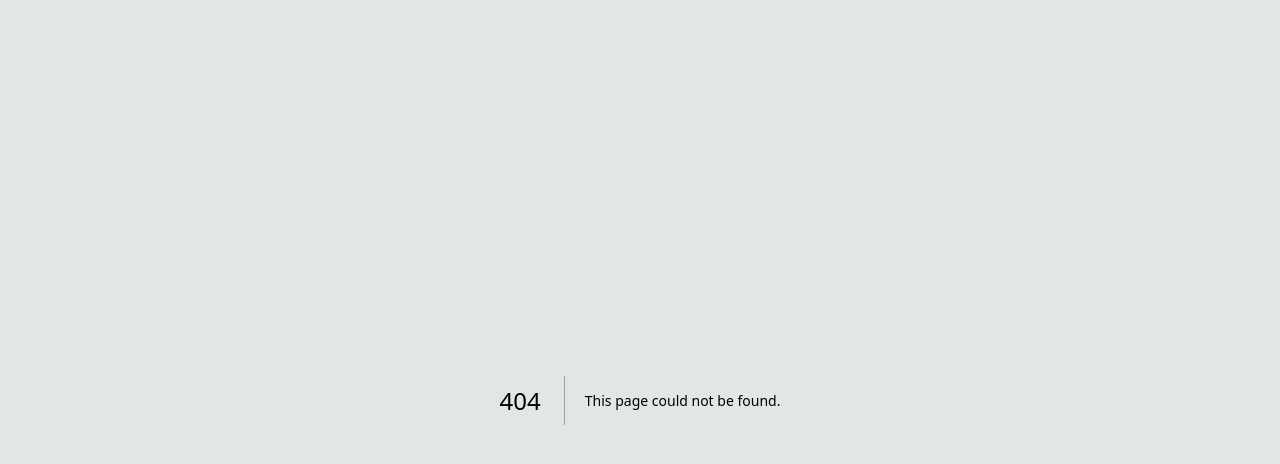
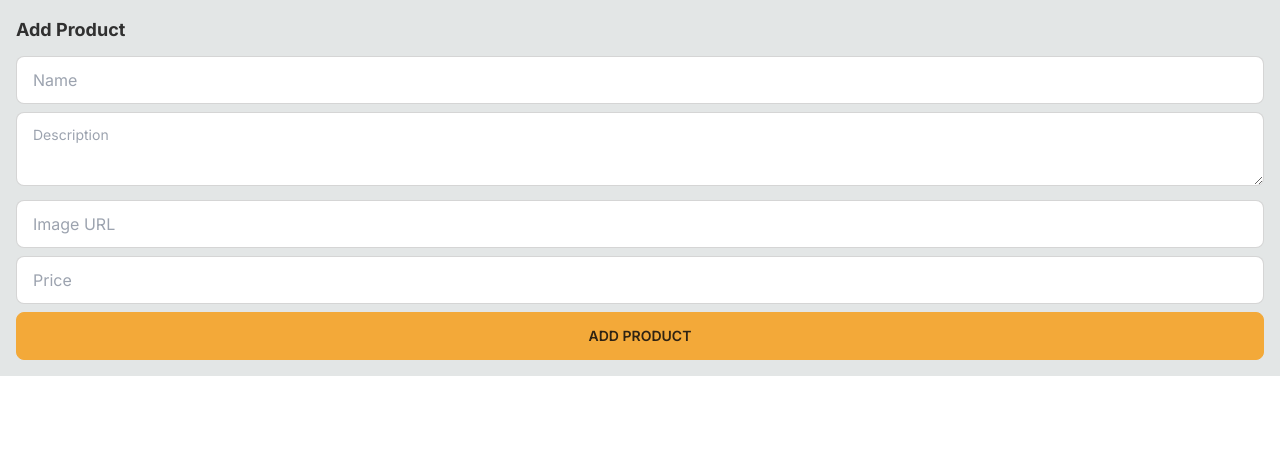
Before and after one commit to FeikVizeege/nextjs-ecommerce, a Next.js app: page /add-product in a window 1280 px wide. Before the commit this address had no page. Shown: the top 464 px of the page. Built offline with nearby package versions, Linux system fonts and the light colour scheme.

Commit message:
Add product page & submit component

```diff
--- /dev/null
+++ b/src/app/add-product/page.tsx
@@ -0,0 +1,65 @@
+import FormSubmitButton from "@/components/FormSubmitButton";
+import { prisma } from "@/lib/db/prisma";
+import { redirect } from "next/navigation";
+
+export const metadata = {
+    title: "Add Product - Ecommerce Website"
+}
+
+async function addProduct(formData: FormData) {
+    'use server';
+
+    const name = formData.get("name")?.toString();
+    const description = formData.get("description")?.toString();
+    const imageUrl = formData.get("imageUrl")?.toString();
+    const price = Number(formData.get("price") || 0);
+
+    if (!name || !description || !imageUrl || !price) {
+        throw Error('Mising required fields');
+    }
+
+    await prisma.product.create({
+        data: {name, description, imageUrl, price}
+    });
+
+    redirect("/");
+}
+
+export default function AddProductPage() {
+    return (
+        <div>
+            <h1 className="text-lg mb-3 font-bold">Add Product</h1>
+            <form action={addProduct}>
+                <input
+                    required
+                    name="name"
+                    placeholder="Name"
+                    className="mb-2 w-full input input-bordered"
+                />
+                <textarea
+                    required
+                    name="description"
+                    placeholder="Description"
+                    className="textarea textarea-bordered mb-2 w-full"
+                />
+                <input
+                    required
+                    name="imageUrl"
+                    placeholder="Image URL"
+                    type="url"
+                    className="mb-2 w-full input input-bordered"
+                />
+                <input
+                    required
+                    name="price"
+                    placeholder="Price"
+                    type="number"
+                    className="mb-2 w-full input input-bordered"
+                />
+                <FormSubmitButton className="btn-block">
+                    Add Product
+                </FormSubmitButton>
+            </form>
+        </div>
+    );
+}
--- a/src/app/layout.tsx
+++ b/src/app/layout.tsx
@@ -5,8 +5,9 @@ import "./globals.css";
 const inter = Inter({ subsets: ["latin"] });
 
 export const metadata: Metadata = {
-  title: "Create Next App",
-  description: "Generated by create next app",
+  metadataBase: new URL('http://localhost:3000/'),
+  title: "Ecommerce Website",
+  description: "Desc",
 };
 
 export default function RootLayout({
@@ -16,7 +17,11 @@ export default function RootLayout({
 }) {
   return (
     <html lang="en">
-      <body className={inter.className}>{children}</body>
+      <body className={inter.className}>
+        <main className="p-4 max-w-7xl m-auto min-w-[300px]">
+          {children}
+        </main>
+      </body>
     </html>
   );
 }
--- a/src/app/page.tsx
+++ b/src/app/page.tsx
@@ -2,112 +2,8 @@ import Image from 'next/image'
 
 export default function Home() {
   return (
-    <main className="flex min-h-screen flex-col items-center justify-between p-24">
-      <div className="z-10 max-w-5xl w-full items-center justify-between font-mono text-sm lg:flex">
-        <p className="fixed left-0 top-0 flex w-full justify-center border-b border-gray-300 bg-gradient-to-b from-zinc-200 pb-6 pt-8 backdrop-blur-2xl dark:border-neutral-800 dark:bg-zinc-800/30 dark:from-inherit lg:static lg:w-auto  lg:rounded-xl lg:border lg:bg-gray-200 lg:p-4 lg:dark:bg-zinc-800/30">
-          Get started by editing&nbsp;
-          <code className="font-mono font-bold">src/app/page.tsx</code>
-        </p>
-        <div className="fixed bottom-0 left-0 flex h-48 w-full items-end justify-center bg-gradient-to-t from-white via-white dark:from-black dark:via-black lg:static lg:h-auto lg:w-auto lg:bg-none">
-          <a
-            className="pointer-events-none flex place-items-center gap-2 p-8 lg:pointer-events-auto lg:p-0"
-            href="https://vercel.com?utm_source=create-next-app&utm_medium=appdir-template&utm_campaign=create-next-app"
-            target="_blank"
-            rel="noopener noreferrer"
-          >
-            By{' '}
-            <Image
-              src="/vercel.svg"
-              alt="Vercel Logo"
-              className="dark:invert"
-              width={100}
-              height={24}
-              priority
-            />
-          </a>
-        </div>
-      </div>
+    <main className="">
 
-      <div className="relative flex place-items-center before:absolute before:h-[300px] before:w-[480px] before:-translate-x-1/2 before:rounded-full before:bg-gradient-radial before:from-white before:to-transparent before:blur-2xl before:content-[''] after:absolute after:-z-20 after:h-[180px] after:w-[240px] after:translate-x-1/3 after:bg-gradient-conic after:from-sky-200 after:via-blue-200 after:blur-2xl after:content-[''] before:dark:bg-gradient-to-br before:dark:from-transparent before:dark:to-blue-700 before:dark:opacity-10 after:dark:from-sky-900 after:dark:via-[#0141ff] after:dark:opacity-40 before:lg:h-[360px] z-[-1]">
-        <Image
-          className="relative dark:drop-shadow-[0_0_0.3rem_#ffffff70] dark:invert"
-          src="/next.svg"
-          alt="Next.js Logo"
-          width={180}
-          height={37}
-          priority
-        />
-      </div>
-
-      <div className="mb-32 grid text-center lg:max-w-5xl lg:w-full lg:mb-0 lg:grid-cols-4 lg:text-left">
-        <a
-          href="https://nextjs.org/docs?utm_source=create-next-app&utm_medium=appdir-template&utm_campaign=create-next-app"
-          className="group rounded-lg border border-transparent px-5 py-4 transition-colors hover:border-gray-300 hover:bg-gray-100 hover:dark:border-neutral-700 hover:dark:bg-neutral-800/30"
-          target="_blank"
-          rel="noopener noreferrer"
-        >
-          <h2 className={`mb-3 text-2xl font-semibold`}>
-            Docs{' '}
-            <span className="inline-block transition-transform group-hover:translate-x-1 motion-reduce:transform-none">
-              -&gt;
-            </span>
-          </h2>
-          <p className={`m-0 max-w-[30ch] text-sm opacity-50`}>
-            Find in-depth information about Next.js features and API.
-          </p>
-        </a>
-
-        <a
-          href="https://nextjs.org/learn?utm_source=create-next-app&utm_medium=appdir-template-tw&utm_campaign=create-next-app"
-          className="group rounded-lg border border-transparent px-5 py-4 transition-colors hover:border-gray-300 hover:bg-gray-100 hover:dark:border-neutral-700 hover:dark:bg-neutral-800/30"
-          target="_blank"
-          rel="noopener noreferrer"
-        >
-          <h2 className={`mb-3 text-2xl font-semibold`}>
-            Learn{' '}
-            <span className="inline-block transition-transform group-hover:translate-x-1 motion-reduce:transform-none">
-              -&gt;
-            </span>
-          </h2>
-          <p className={`m-0 max-w-[30ch] text-sm opacity-50`}>
-            Learn about Next.js in an interactive course with&nbsp;quizzes!
-          </p>
-        </a>
-
-        <a
-          href="https://vercel.com/templates?framework=next.js&utm_source=create-next-app&utm_medium=appdir-template&utm_campaign=create-next-app"
-          className="group rounded-lg border border-transparent px-5 py-4 transition-colors hover:border-gray-300 hover:bg-gray-100 hover:dark:border-neutral-700 hover:dark:bg-neutral-800/30"
-          target="_blank"
-          rel="noopener noreferrer"
-        >
-          <h2 className={`mb-3 text-2xl font-semibold`}>
-            Templates{' '}
-            <span className="inline-block transition-transform group-hover:translate-x-1 motion-reduce:transform-none">
-              -&gt;
-            </span>
-          </h2>
-          <p className={`m-0 max-w-[30ch] text-sm opacity-50`}>
-            Explore the Next.js 13 playground.
-          </p>
-        </a>
-
-        <a
-          href="https://vercel.com/new?utm_source=create-next-app&utm_medium=appdir-template&utm_campaign=create-next-app"
-          className="group rounded-lg border border-transparent px-5 py-4 transition-colors hover:border-gray-300 hover:bg-gray-100 hover:dark:border-neutral-700 hover:dark:bg-neutral-800/30"
-          target="_blank"
-          rel="noopener noreferrer"
-        >
-          <h2 className={`mb-3 text-2xl font-semibold`}>
-            Deploy{' '}
-            <span className="inline-block transition-transform group-hover:translate-x-1 motion-reduce:transform-none">
-              -&gt;
-            </span>
-          </h2>
-          <p className={`m-0 max-w-[30ch] text-sm opacity-50`}>
-            Instantly deploy your Next.js site to a shareable URL with Vercel.
-          </p>
-        </a>
-      </div>
     </main>
   )
 }
--- /dev/null
+++ b/src/components/FormSubmitButton.tsx
@@ -0,0 +1,28 @@
+"use client";
+
+import { ComponentProps } from "react";
+import { useFormStatus } from "react-dom";
+
+type FormSubmitButtonProps = {
+    children: React.ReactNode,
+    className?: string,
+} & ComponentProps<"button">
+
+export default function FormSubmitButton(
+    {children, className, ...props} : FormSubmitButtonProps
+    ) {
+
+    const { pending } = useFormStatus();
+
+    return(
+        <button
+            {...props}
+            className={`btn btn-primary ${className}`}
+            type="submit"
+            disabled={pending}
+        >
+            {pending && <span className="loading loading-spinner"/>}
+            {children}
+        </button>
+    )
+}
```
